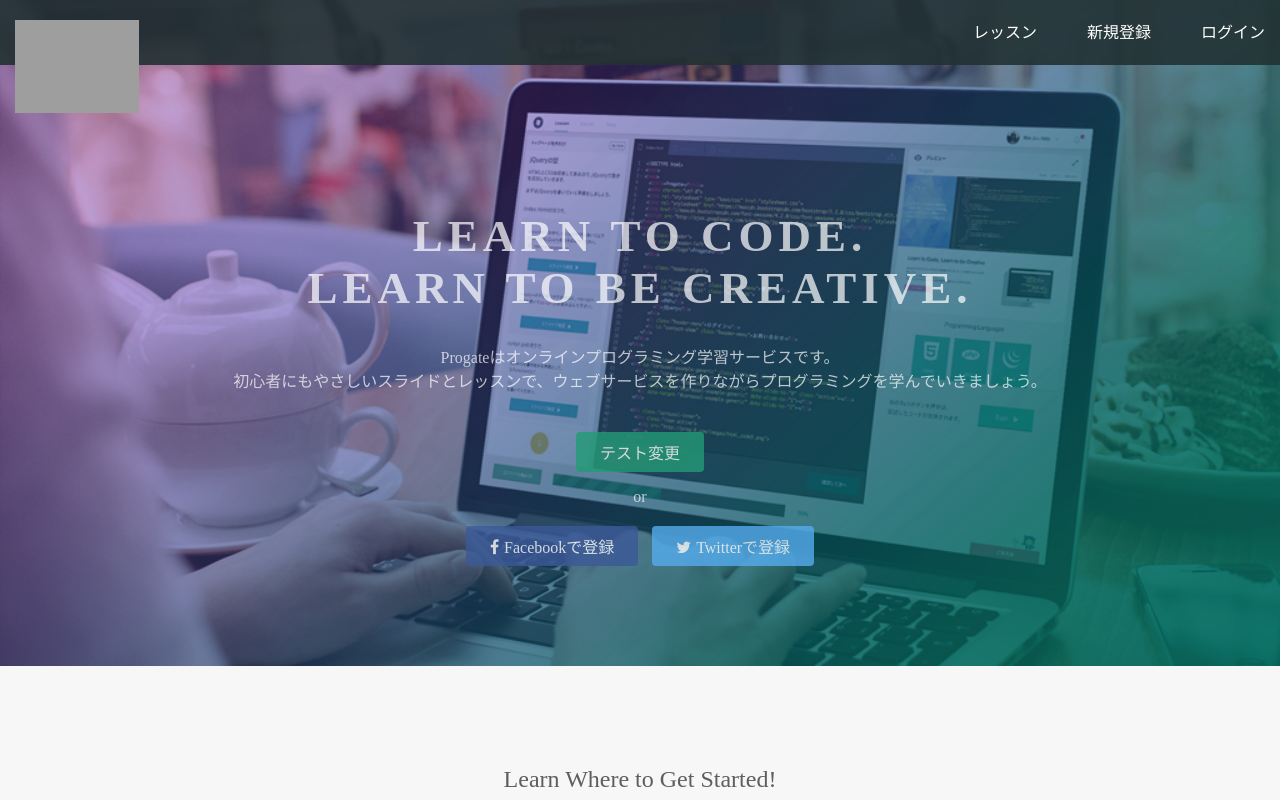
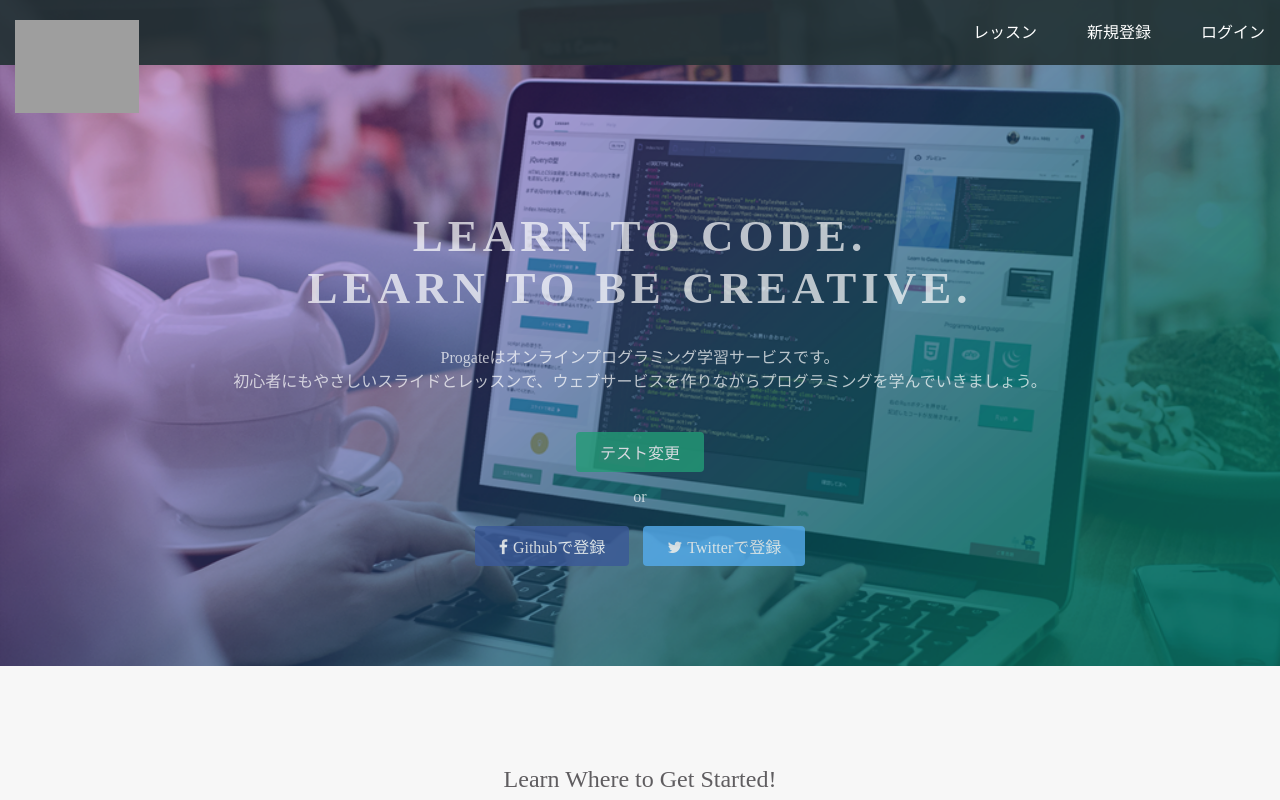
Before and after one commit to recolte00/intro_git, a plain HTML site: page index.html in a window 1280 px wide. Shown: the top 800 px of the page. Drawn offline with Linux system fonts and the light colour scheme; grey boxes are pictures that could not be loaded.

Commit message:
Update index.html

```diff
--- a/index.html
+++ b/index.html
@@ -28,7 +28,7 @@
       <div class="btn-wrapper">
         <a href="#" class="btn signup">テスト変更</a>
         <p>or</p>
-        <a href="#" class="btn facebook"><span class="fa fa-facebook"></span>Facebookで登録</a>
+        <a href="#" class="btn facebook"><span class="fa fa-facebook"></span>Githubで登録</a>
         <a href="#" class="btn twitter"><span class="fa fa-twitter"></span>Twitterで登録</a>
       </div>
     </div>
```
